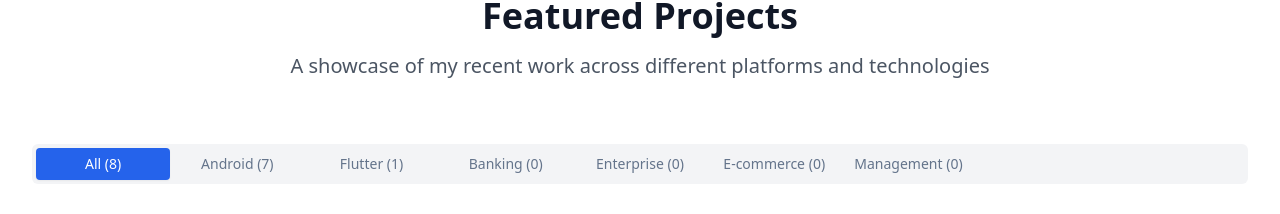
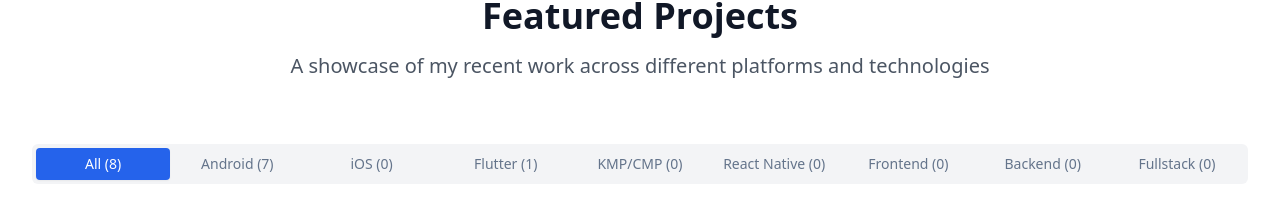
Before and after one commit to sonukg/compose-screen-showcase, a React (Vite) app: page / in a window 1280 px wide. Shown: the part 3242-3456 px from the top of the page. Built offline with nearby package versions, Linux system fonts and the light colour scheme.

Commit message:
Refactor project categories and order
Updated project categories and reordered the project types.

```diff
--- a/src/data/projects.ts
+++ b/src/data/projects.ts
@@ -192,4 +192,4 @@ export const projects: Project[] = [
   }
 ];
 
-export const categories = ["All", "Android", "Flutter", "Banking", "Enterprise", "E-commerce", "Management"];
+export const categories = ["All", "Android", "iOS", "Flutter", "KMP/CMP", "React Native", "Frontend", "Backend", "Fullstack"];
```
